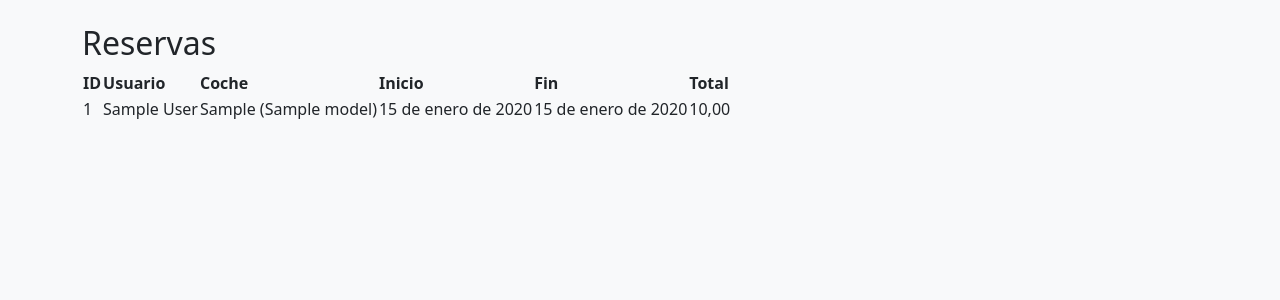
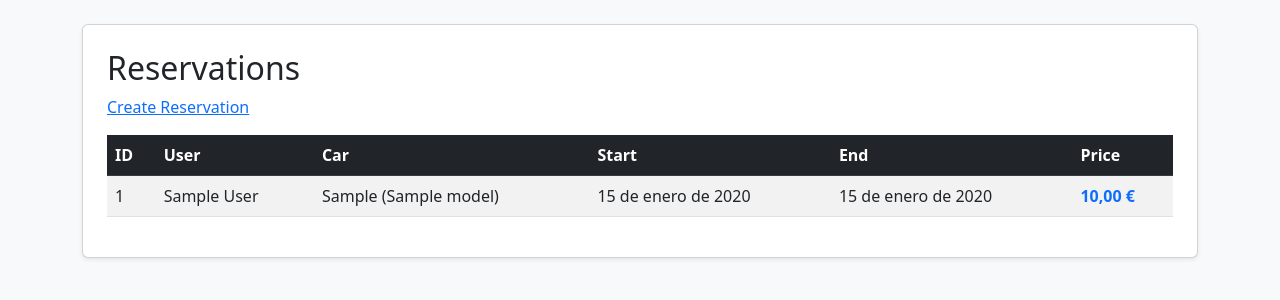
Before and after one commit to Bootcamp-IA-P6/Proyecto2_CRUD_Equipo5, a Django app: template renting/templates/renting/reservations/list.html in a window 1280 px wide. Shown: the part 56-356 px from the top of the page. Run offline with Django 5.2, Linux system fonts and the light colour scheme; the template is opened without the code that fills it: values that come from a table or form of the project are taken from there, others are empty; tables that the repository leaves empty hold one stand-in row (values such as "Sample post").

Commit message:
feat: implement reservation list and creation interface with business logic validation

```diff
--- a/renting/templates/renting/reservations/list.html
+++ b/renting/templates/renting/reservations/list.html
@@ -1,11 +1,15 @@
+<!-- templates/renting/reservations/list.html -->
 {% extends 'renting/base.html' %}
 {% block content %}
-<h2>Reservas</h2>
-<table>
+<div class="card shadow-sm p-4">
+    <h2>Reservations</h2> <a href="{% url 'reservation_create' %}">Create Reservation</a>
+    <table class="table table-striped mt-3">
+        <thead class="table-dark">
             <tr>
-        <th>ID</th><th>Usuario</th><th>Coche</th>
-        <th>Inicio</th><th>Fin</th><th>Total</th>
+                <th>ID</th><th>User</th><th>Car</th><th>Start</th><th>End</th><th>Price</th>
             </tr>
+        </thead>
+        <tbody>
             {% for r in reservations %}
             <tr>
                 <td>{{ r.id }}</td>
@@ -13,10 +17,12 @@
                 <td>{{ r.car.license_plate }} ({{ r.car.car_model.model_name }})</td>
                 <td>{{ r.start_date }}</td>
                 <td>{{ r.end_date }}</td>
-        <td>{{ r.total_price }}</td>
+                <td class="text-primary fw-bold">{{ r.total_price }} €</td>
             </tr>
             {% empty %}
-    <tr><td colspan="6">Sin reservas</td></tr>
+            <tr><td colspan="6" class="text-center">No reservations found.</td></tr>
             {% endfor %}
+        </tbody>
     </table>
+</div>
 {% endblock %}
```
Also changed, not shown: renting/templates/renting/reservations/create.html (added, +28 -0 lines). Lines whose indentation alone changed are shown as unchanged.
